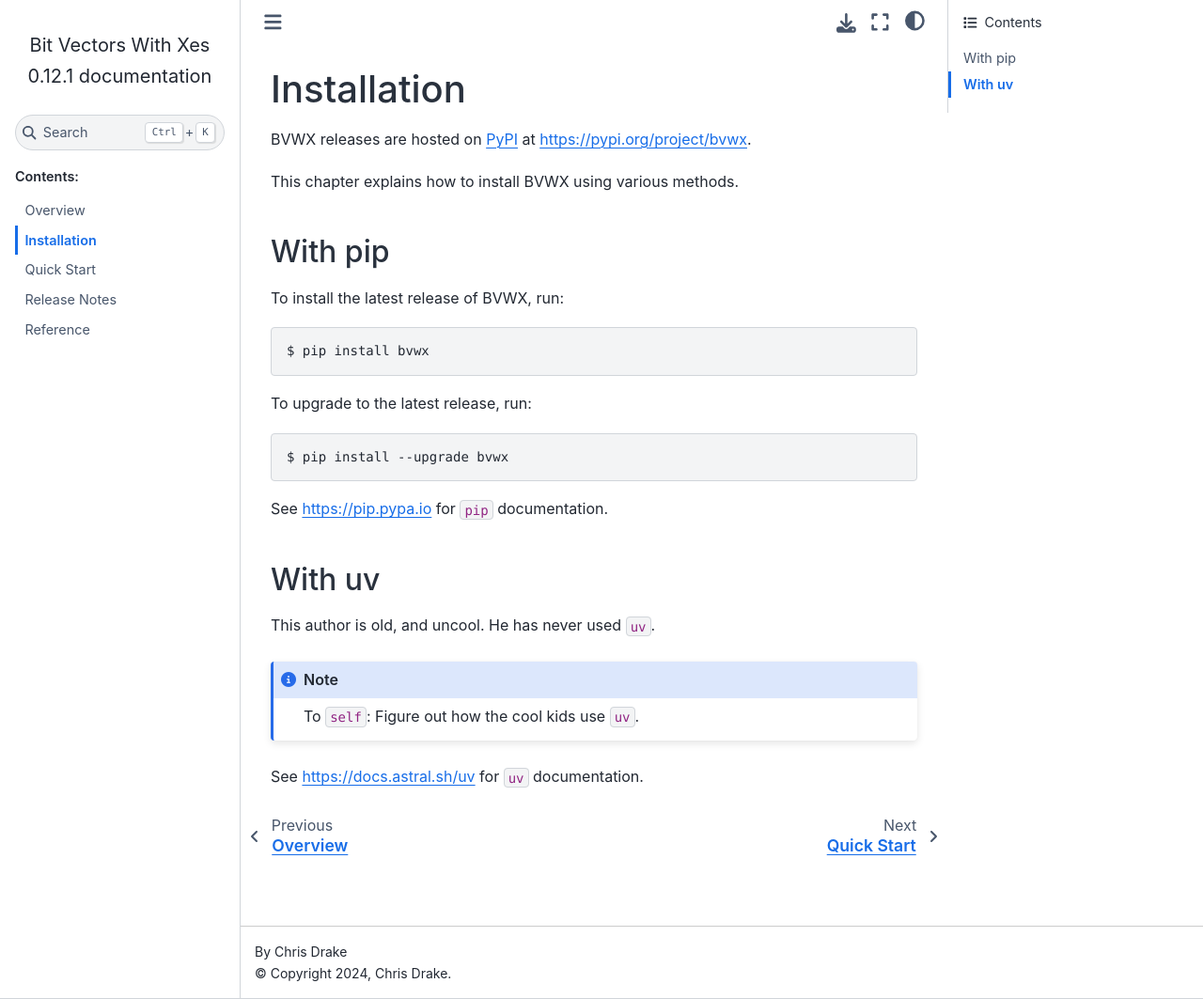
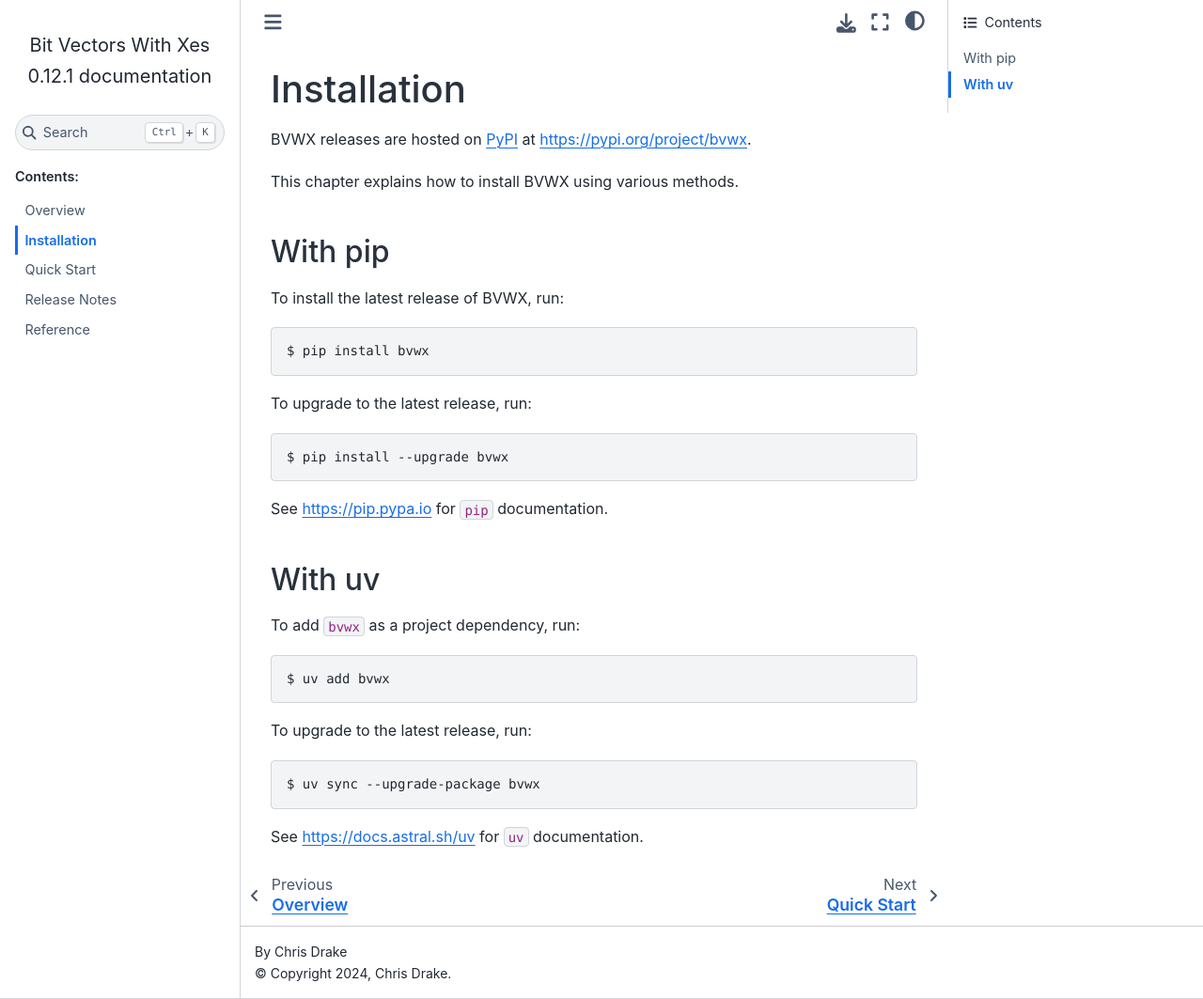
Before and after one commit to cjdrake/bvwx, a Sphinx documentation site: the page built from doc/source/installation.rst, in a window 1280 px wide and 1063 px high. Shown: the whole window at 94% size. Built offline with Sphinx 7.4.7 and the Sphinx Book theme 1.1.4, drawn with Linux system fonts in a browser that asks for light colours.

Commit message:
Update uv install instructions

```diff
--- a/doc/source/installation.rst
+++ b/doc/source/installation.rst
@@ -31,10 +31,16 @@
 With uv
 =======
 
-This author is old, and uncool.
-He has never used ``uv``.
+To add ``bvwx`` as a project dependency, run:
 
-.. note::
-    To ``self``: Figure out how the cool kids use ``uv``.
+.. code-block:: console
+
+    $ uv add bvwx
+
+To upgrade to the latest release, run:
+
+.. code-block:: console
+
+    $ uv sync --upgrade-package bvwx
 
 See https://docs.astral.sh/uv for ``uv`` documentation.
```
